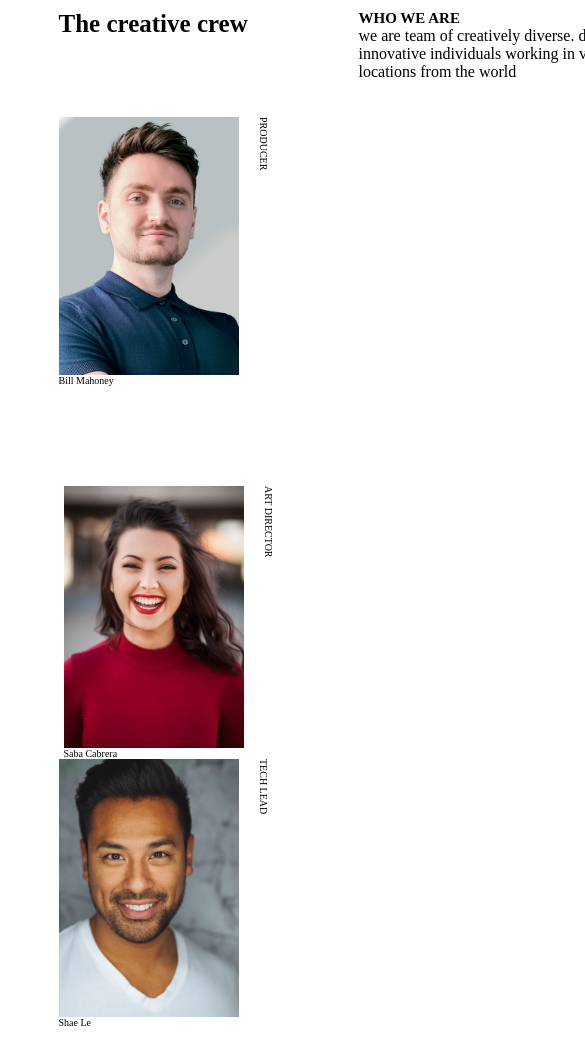
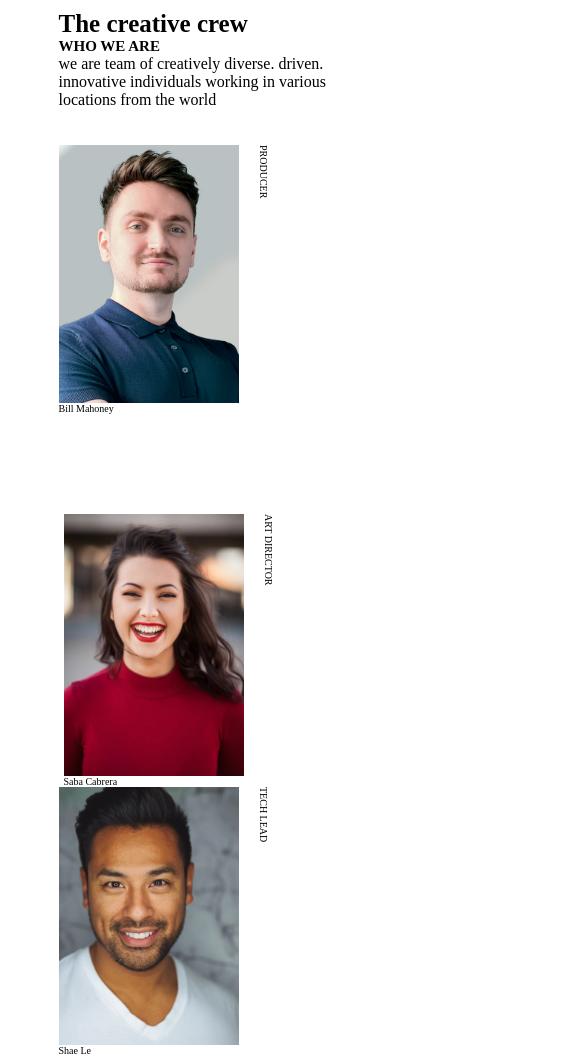
Before and after one commit to Mr-hollowman/devChallenges-my-team, a plain HTML site: page index.html in a window 390 px wide. Shown: the top 1059 px of the page, 585 px wide, since content can reach past the window. Drawn offline with Linux system fonts and the light colour scheme; a web font is replaced by a local one.

Commit message:
Update my-team.css

```diff
--- a/my-team.css
+++ b/my-team.css
@@ -101,9 +101,6 @@ a{
     h3{
         font-size: 15px;
     }
-    .top{
-        width: 600px;
-    }
     .image-container{
         max-width: 180px;
     }
```
